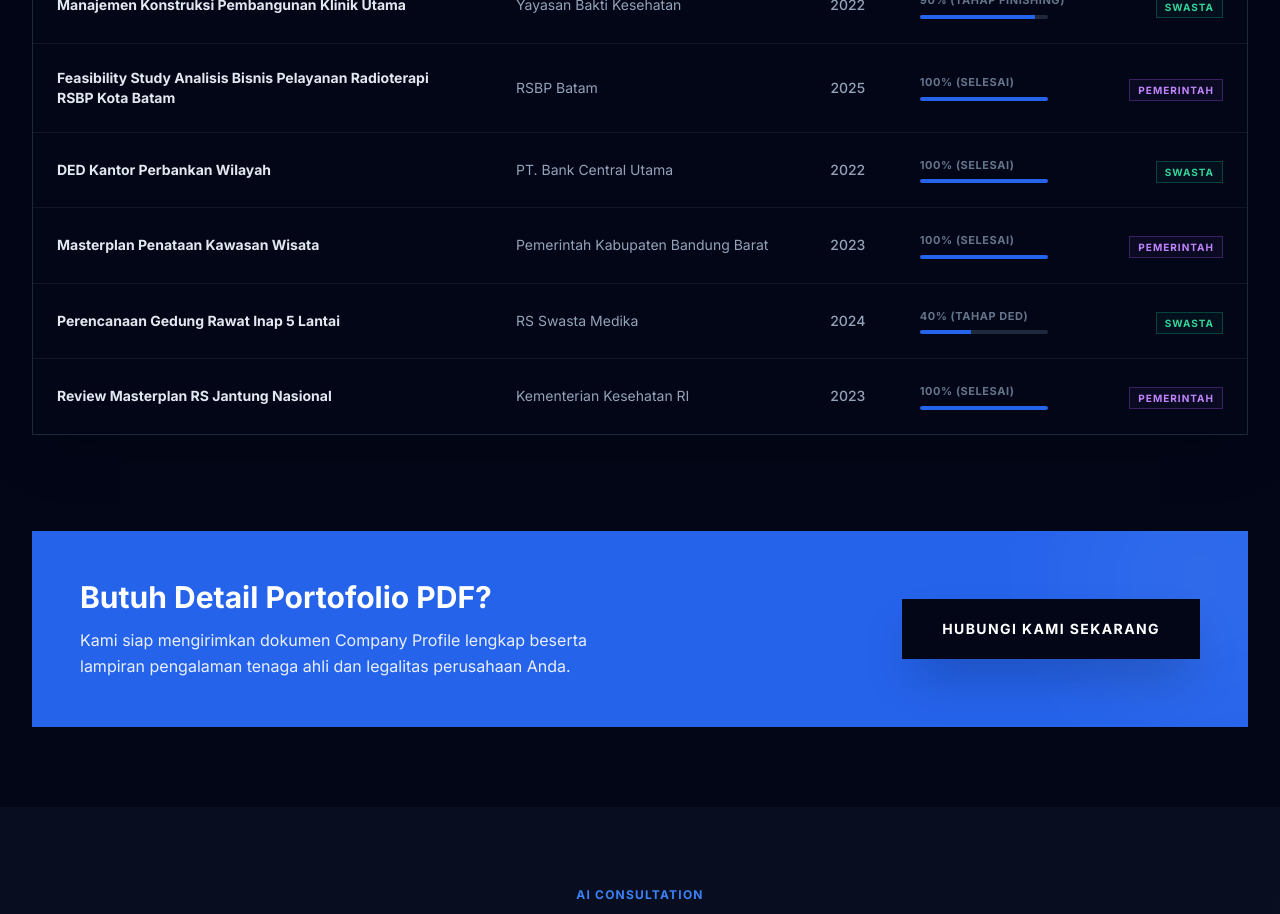
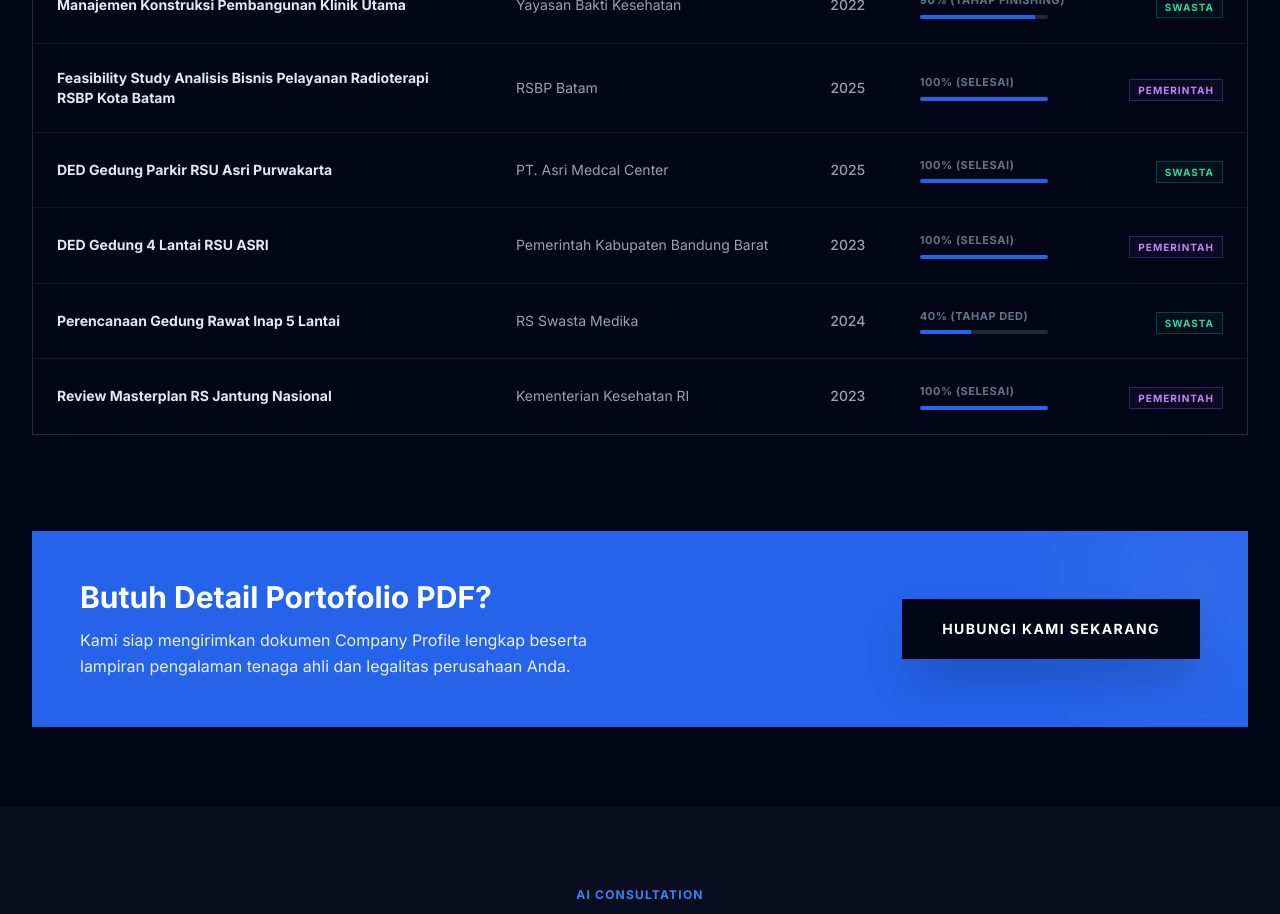
Before and after one commit to manguntama-sys/manguntama, a React (Vite) app: page / in a window 1280 px wide. Shown: the part 2660-3574 px from the top of the page. Built offline with nearby package versions, Linux system fonts and the light colour scheme.

Commit message:
Update Portfolio.tsx

```diff
--- a/components/Portfolio.tsx
+++ b/components/Portfolio.tsx
@@ -28,8 +28,8 @@ const Portfolio: React.FC = () => {
     { id: 2, name: 'Masterplan RSU Efarina Etaham Karawang', owner: 'PT. Efarina Etaham', year: '2024', progress: '100% (Selesai)', category: 'Swasta' },
     { id: 3, name: 'Manajemen Konstruksi Pembangunan Klinik Utama', owner: 'Yayasan Bakti Kesehatan', year: '2022', progress: '90% (Tahap Finishing)', category: 'Swasta' },
     { id: 4, name: 'Feasibility Study Analisis Bisnis Pelayanan Radioterapi RSBP Kota Batam', owner: 'RSBP Batam', year: '2025', progress: '100% (Selesai)', category: 'Pemerintah' },
-    { id: 5, name: 'DED Kantor Perbankan Wilayah', owner: 'PT. Bank Central Utama', year: '2022', progress: '100% (Selesai)', category: 'Swasta' },
-    { id: 6, name: 'Masterplan Penataan Kawasan Wisata', owner: 'Pemerintah Kabupaten Bandung Barat', year: '2023', progress: '100% (Selesai)', category: 'Pemerintah' },
+    { id: 5, name: 'DED Gedung Parkir RSU Asri Purwakarta', owner: 'PT. Asri Medcal Center', year: '2025', progress: '100% (Selesai)', category: 'Swasta' },
+    { id: 6, name: 'DED Gedung 4 Lantai RSU ASRI', owner: 'Pemerintah Kabupaten Bandung Barat', year: '2023', progress: '100% (Selesai)', category: 'Pemerintah' },
     { id: 7, name: 'Perencanaan Gedung Rawat Inap 5 Lantai', owner: 'RS Swasta Medika', year: '2024', progress: '40% (Tahap DED)', category: 'Swasta' },
     { id: 8, name: 'Review Masterplan RS Jantung Nasional', owner: 'Kementerian Kesehatan RI', year: '2023', progress: '100% (Selesai)', category: 'Pemerintah' },
   ];
```
